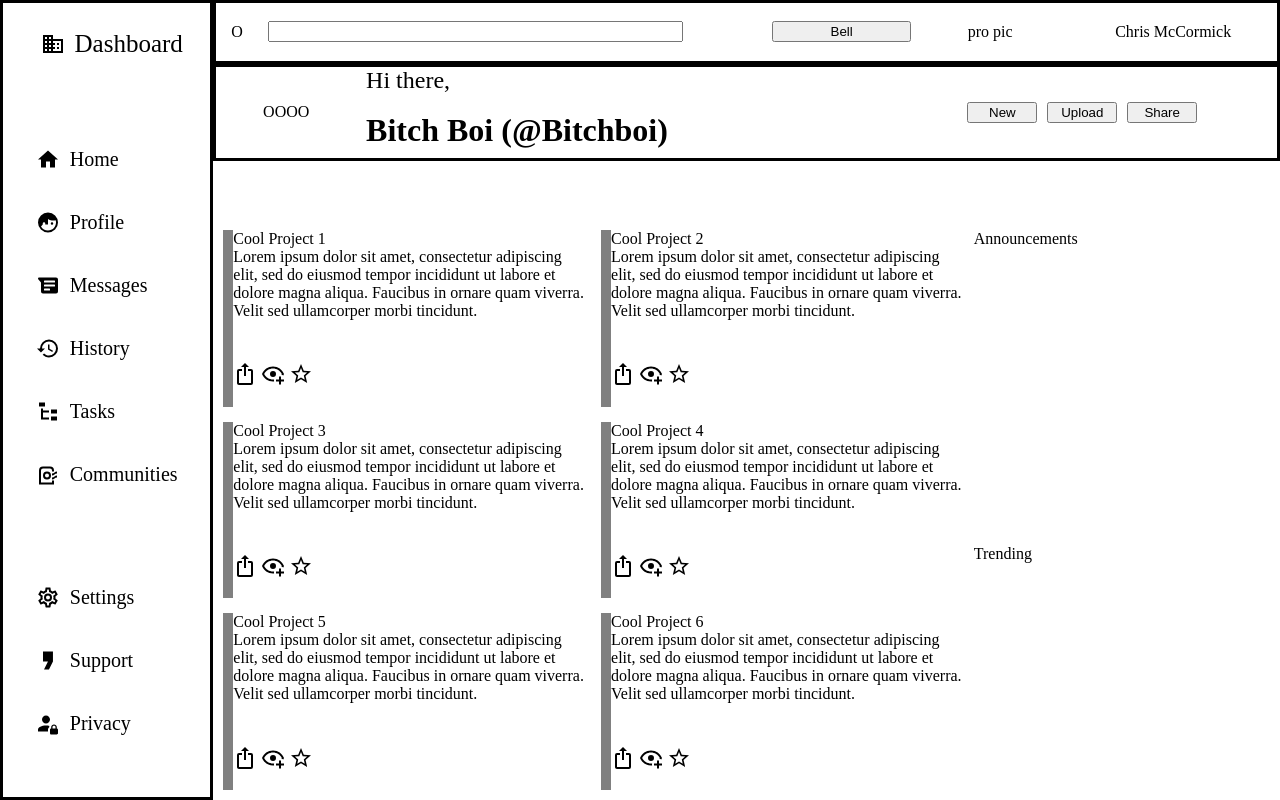
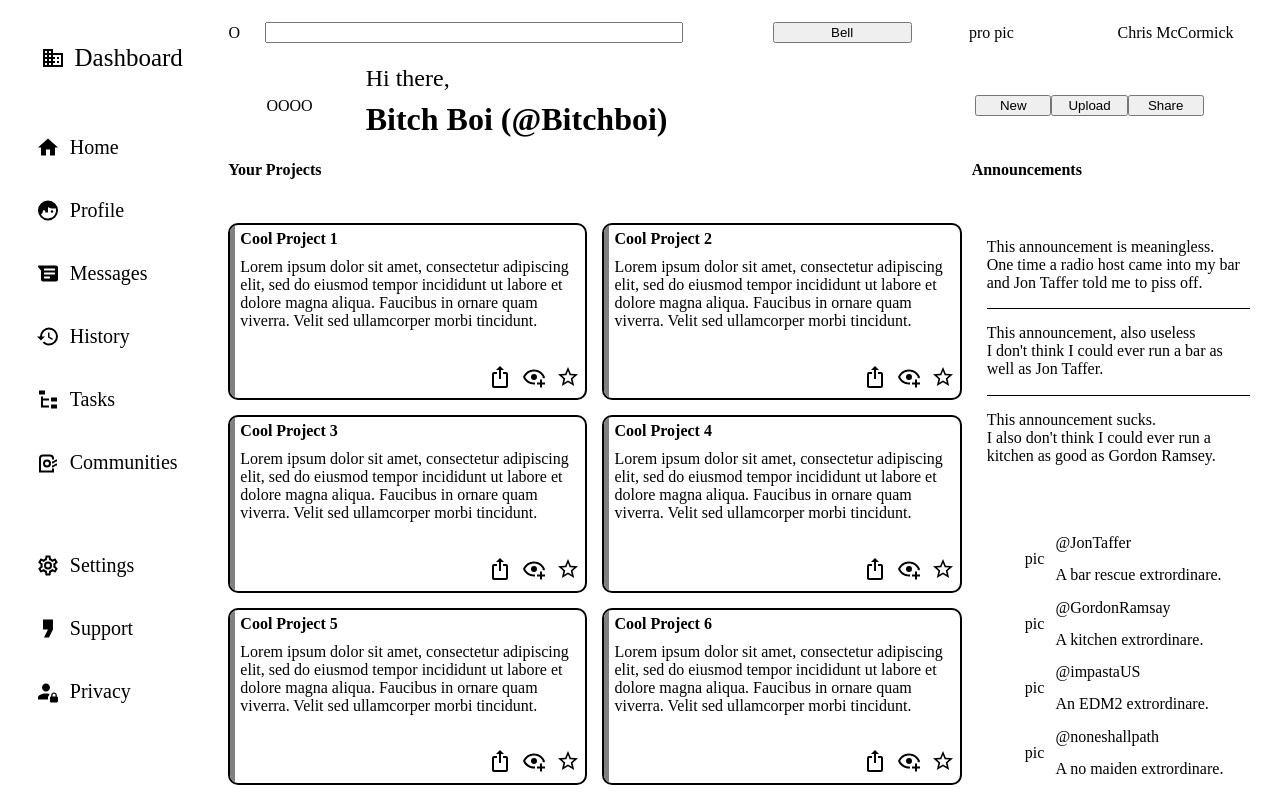
Before and after one commit to c-mccormick007/admin-dashboard, a plain HTML site: page index.html in a window 1280 px wide. Drawn offline with Linux system fonts and the light colour scheme.

Commit message:
remove borders and finalize page layout

```diff
--- a/index.html
+++ b/index.html
@@ -10,7 +10,6 @@
 <body>
     <div class="container">
         <div class="sidebar">
-
             <div class="sidebarHeader">
                 <img src="/icons/domain.svg" alt="Dashbord icon" class="dbicon">
                 <p>Dashboard</p>
@@ -74,6 +73,8 @@
             <button class="share">Share</button>
         </div>
         <div class="content">
+            <p class="pHeader">Your Projects</p>
+            <p class="aHeader">Announcements</p>
             <div class="projects">
                 <div class="card">
                     <div class="colorside"></div>
@@ -148,8 +149,42 @@
                     </div>
                 </div>
             </div>
-            <div class="announcements">Announcements</div>
-            <div class="trending">Trending</div>
+            <div class="announcements">
+                <div class="announcement">
+                    <p class="announcementheader">This announcement is meaningless.</p>
+                    <p class="announcementbody">One time a radio host came into my bar and Jon Taffer told me to piss off.</p>
+                </div>
+                <div class="announcement">
+                    <p class="announcementheader">This announcement, also useless</p>
+                    <p class="announcementbody">I don't think I could ever run a bar as well as Jon Taffer.</p>
+                </div>
+                <div class="announcement">
+                    <p class="announcementheader">This announcement sucks.</p>
+                    <p class="announcementbody">I also don't think I could ever run a kitchen as good as Gordon Ramsey.</p>
+                </div>
+            </div>
+            <div class="trending">
+                <div class="row">
+                    <div class="pic">pic</div>
+                    <div class="name">@JonTaffer</div>
+                    <div class="description">A bar rescue extrordinare.</div>
+                </div>
+                <div class="row">
+                    <div class="pic">pic</div>
+                    <div class="name">@GordonRamsay</div>
+                    <div class="description">A kitchen extrordinare.</div>
+                </div>
+                <div class="row">
+                    <div class="pic">pic</div>
+                    <div class="name">@impastaUS</div>
+                    <div class="description">An EDM2 extrordinare.</div>
+                </div>
+                <div class="row">
+                    <div class="pic">pic</div>
+                    <div class="name">@noneshallpath</div>
+                    <div class="description">A no maiden extrordinare.</div>
+                </div>
+            </div>
         </div>
     </div>
 </body>
--- a/styles.css
+++ b/styles.css
@@ -14,11 +14,10 @@ body {
 }
 
 .sidebar {
-    border: 3px solid;
     grid-row: 1 / 4;
     display: grid;
     grid-template-columns: 1fr;
-    grid-template-rows: 1fr calc(100% - 1fr);
+    grid-template-rows: .5fr calc(100% - .5fr);
     align-items: center;
     justify-items: center;
     text-align: center;
@@ -29,6 +28,11 @@ body {
     padding-left: 10px;
     grid-column: 1 / 2;
     grid-row: 1 / 2;
+}
+
+.sidebar ul {
+    padding-top: 0;
+    margin-top: 0;
 }
 
 .sbicons {
@@ -52,7 +56,7 @@ body {
 .sboptions {
     grid-column: 1 / 2;
     font-size: 20px;
-    text-align: left;
+    align-self: flex-start;
 }
 
 .sidebarHeader, li {
@@ -66,7 +70,6 @@ ul {
 }
 
 .header {
-    border: 3px solid;
     display: grid;
     grid-template-columns: 0.3fr 3fr .5fr 1fr 1fr 1.5fr;
     grid-template-rows: 1fr;
@@ -98,14 +101,12 @@ ul {
 }
 
 .nav {
-    border: 3px solid;
     display: grid;
     align-items: center;
     text-align: center;
     justify-content: space-around;
     grid-template-columns: 2fr 4fr 4fr 1fr 1fr 1fr 1fr;
     grid-template-rows: 1fr 2fr;
-    gap: 10px;
 }
 
 .profilepicBig{
@@ -145,19 +146,59 @@ ul {
 .content {
     display: grid;
     grid-template-columns: 5fr 2fr;
-    grid-template-rows: 1fr 5fr 1fr 5fr;
+    grid-template-rows: 1fr 5fr .5fr 5fr;
     gap: 10px;
-    margin: 10px;
+    margin: 15px;
+}
+
+.content p {
+    margin: 0;
 }
 
 .announcements {
     grid-column: 2 / 3;
     grid-row: 2 / 3;
+    display: grid;
+}
+
+.announcement p {
+    margin: 0;
+}
+
+.announcementheader, {
+    font-weight: bold;
+}
+
+.announcement {
+    display: flex;
+    flex-direction: column;
+    margin: 15px;
+    padding-bottom: 15px;
+}
+
+.announcement:nth-child(1){
+    border-bottom: 1px solid;
+}
+
+.announcement:nth-child(2){
+    padding: 0;
+    margin-top: 0;
+    margin-bottom: 0;
+}
+
+.announcement:nth-child(3){
+    border-top: 1px solid;
+    padding-bottom: 0;
+    padding-top: 15px;
 }
 
 .trending {
     grid-column: 2 / 3;
     grid-row: 4 / 5;
+}
+
+.pHeader, .aHeader {
+    font-weight: bold;
 }
 
 .projects {
@@ -174,10 +215,53 @@ ul {
 
 .card {
     display: grid;
-    grid-template-columns: 10px 1fr;
+    grid-template-columns: 5px 1fr;
     grid-template-rows: 3fr 1fr;
+    border: 2px solid;
+    border-radius: 10px;
+    overflow: hidden;
 }
 
+.cardheader{
+    font-weight: bold;
+    padding: 5px;
+}
+
+.cardcontent{
+    padding: 5px;
+}
 .cardicons {
+    display: flex;
+    align-items: center;
+    justify-content: flex-end;
+    grid-column: 2 / 3;
+    padding-right: 5px;
+    gap: 10px;
+}
+
+.trending {
+    display: grid;
+}
+
+.row {
+    display: grid;
+    grid-template-columns: 1fr 1fr 5fr;
+    grid-template-rows: 1fr 1fr;
+    align-items: center;
+    justify-items: center;
+}
+
+.row .pic {
+    grid-row: 1 / 3;
     grid-column: 2 / 3;
 }
+
+.row .name {
+    grid-column: 3 / 4;
+    justify-self: left;
+}
+
+.row .description{
+    grid-column: 3 / 4;
+    justify-self: left;
+}
```
